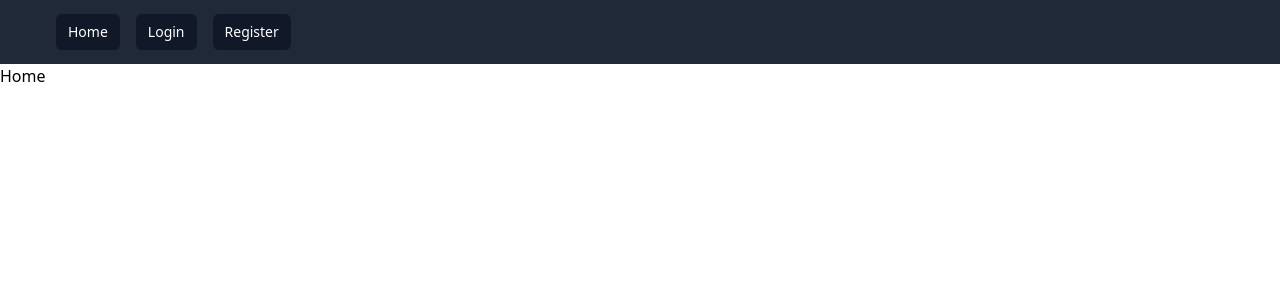
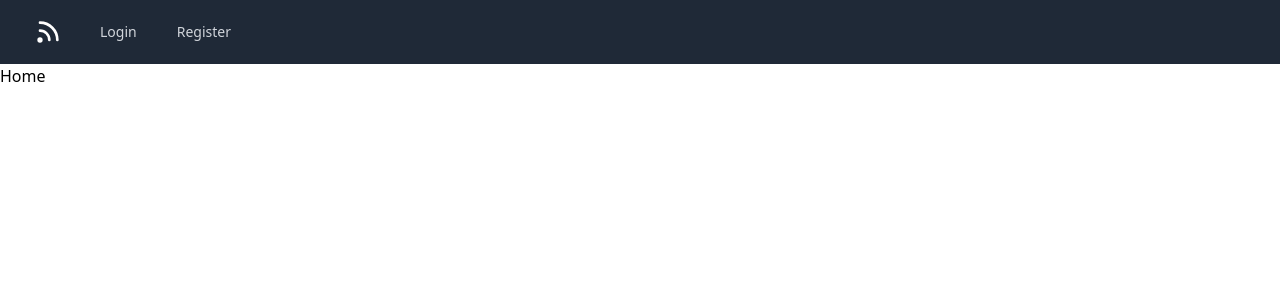
Before and after one commit to r-freeman/React-Articles, a React (Create React App) app: page / in a window 1280 px wide. Shown: the top 300 px of the page. Built offline with nearby package versions, Linux system fonts and the light colour scheme; a web font is replaced by a local one; what @tailwindcss/typography would draw is missing.

Commit message:
Updated Nav component and add NavItem component

```diff
--- a/src/components/Nav.js
+++ b/src/components/Nav.js
@@ -1,5 +1,6 @@
 import {Component} from 'react';
-import {Link} from 'react-router-dom';
+import {NavLink} from 'react-router-dom';
+import NavItem from './NavItem';
 
 class Nav extends Component {
     constructor(props) {
@@ -19,6 +20,7 @@ class Nav extends Component {
 
     render() {
         const isOpen = this.state.isOpen;
+        const pages = ['Login', 'Register'];
 
         return (
             <nav className="bg-gray-800">
@@ -51,24 +53,21 @@ class Nav extends Component {
                                     }
                                 </button>
                             </div>
-
-
+                            <div className="flex-shrink-0 flex items-center">
+                                <NavLink to="/" className="text-white">
+                                    <svg className="w-8 h-8" fill="none" stroke="currentColor" viewBox="0 0 24 24"
+                                         xmlns="http://www.w3.org/2000/svg">
+                                        <path strokeLinecap="round" strokeLinejoin="round" strokeWidth="2"
+                                              d="M6 5c7.18 0 13 5.82 13 13M6 11a7 7 0 017 7m-6 0a1 1 0 11-2 0 1 1 0 012 0z"/>
+                                    </svg>
+                                </NavLink>
+                            </div>
                             <div className="hidden md:ml-6 md:flex md:items-center md:space-x-4">
-                                <Link
-                                    to="/"
-                                    className="bg-gray-900 text-white px-3 py-2 rounded-md text-sm font-medium">
-                                    Home
-                                </Link>
-                                <Link
-                                    to="/login"
-                                    className="bg-gray-900 text-white px-3 py-2 rounded-md text-sm font-medium">
-                                    Login
-                                </Link>
-                                <Link
-                                    to="/register"
-                                    className="bg-gray-900 text-white px-3 py-2 rounded-md text-sm font-medium">
-                                    Register
-                                </Link>
+                                {
+                                    pages.map(page => (
+                                        <NavItem page={page}/>
+                                    ))
+                                }
                             </div>
                         </div>
                     </div>
--- /dev/null
+++ b/src/components/NavItem.js
@@ -0,0 +1,18 @@
+import React, {Component} from 'react';
+import {NavLink} from 'react-router-dom';
+
+class NavItem extends Component {
+    render() {
+        const activeClass = "bg-gray-900 text-white px-3 py-2 rounded-md text-sm font-medium";
+
+        return (
+            <NavLink to={`/${this.props.page.toLowerCase()}`}
+                     activeClassName={activeClass}
+                     className="text-gray-300 hover:bg-gray-700 hover:text-white px-3 py-2 rounded-md text-sm font-medium">
+                {this.props.page}
+            </NavLink>
+        )
+    }
+}
+
+export default NavItem;
```
